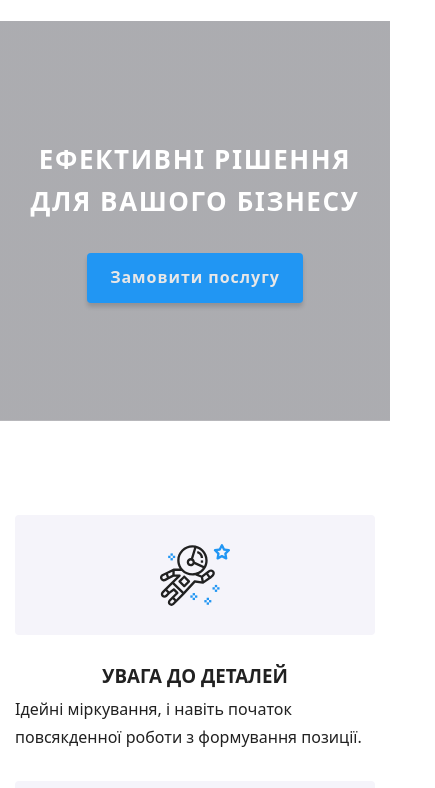
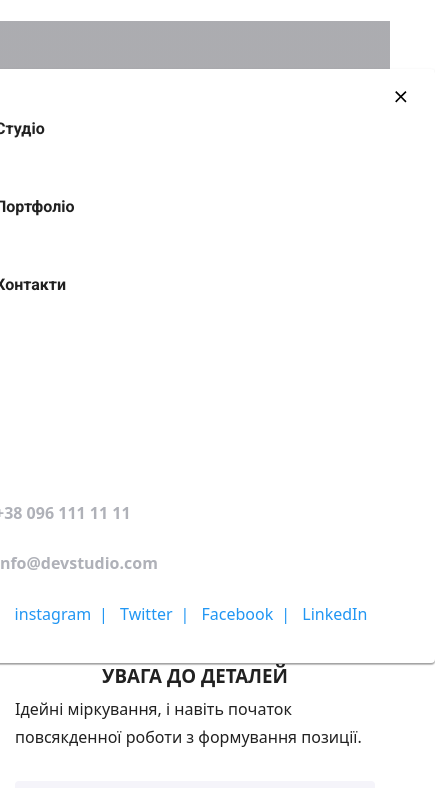
Before and after one commit to LONELY-DUckWolf/web_-_studio, a plain HTML site: page index.html in a window 390 px wide. Both pictures are taken after a click on the button 307 px from the left and 38 px from the top of the page. Shown: the part 56-844 px from the top of the page, 435 px wide, since content can reach past the window. Drawn offline with nearby package versions, Linux system fonts and the light colour scheme.

Commit message:
mobile-modal-screen

```diff
--- a/index.html
+++ b/index.html
@@ -54,21 +54,11 @@
                         </a>
                     </li>
                 </ul>
-                <button class="headermobile__hamburger" type="button">
+                <button class="headermobile__hamburger" data-mobile-open type="button" data-mobile-open>
                     <svg class="header-icon" width="30" height="30">
                         <use href="./image/symbol-defs.svg#icon-burgeriii"></use>
                     </svg>
                 </button>
-            </div>
-            <div class="headermobile__menu is-hidden" data-modal>
-                <button class="headermobile__close" type="button" data-modal-close>Close</button>
-                <ul class="headermobile__list">
-                    <li class="headermobile__item"><a class="headermobile__link" href="./index.html">Студія</a></li>
-                    <li class="headermobile__item"><a class="headermobile__link" href="./portfolio.html">Портфоліо</a></li>
-                    <li class="headermobile__item"><a class="headermobile__link" href="./contact.html">Контакти</a></li>
-                    <li class="headermobile__item"><a class="headermobile__link" href="mailto:info@devstudio.com">info@devstudio.com</a></li>
-                    <li class="headermobile__item"><a class="headermobile__link" href="tel:+380961111111">+38 096 111 11 11</a></li>
-                </ul>
             </div>
         </header>
 
@@ -81,7 +71,7 @@
 
                     <!-- section hero -->
                     <h1 class="hero__title">Ефективні рішення для вашого бізнесу</h1>
-                    <button class="hero__button" data-modal-open type="mit" data-modal-open>
+                    <button class="hero__button" data-modal-open type="button" data-modal-open>
                         Замовити послугу
                     </button>
                 </div>
@@ -487,7 +477,75 @@
                 <button class="modal__button" type="button" data-modal-close>Відправити</button>
             </div>
         </div>
+
+        <div class="backdrop is-hidden" data-mobile>
+            <div class="mobile__window">
+                <button class="mobile__button" type="button" data-mobile-close>
+                    <svg class="mobile__icon" width="18" height="18">
+                        <use href="./image/symbol-defs.svg#icon-close-black-18dp-2-1">
+                        </use>
+                    </svg>
+                </button>
+
+                <ul class="mobile__flist">
+                    <li class="mobile__item">
+                        <a href="./index.html" class="mobile__link">
+                            <b class="mobile__text">Студіо</b>
+                        </a>
+                    </li>
+                    <li class="mobile__item">
+                        <a href="./portfolio.html" class="mobile__link">
+                            <b class="mobile__text">Портфоліо</b>
+                        </a>
+                    </li>
+                    <li class="mobile__item">
+                        <a href="./contact.html" class="mobile__link">
+                            <b class="mobile__text">Контакти</b>
+                        </a>
+                    </li>
+                </ul>
+
+                <ul class="mobile__slist">
+                    <li class="mobile__contact">
+                        <a class="mobile__link" href="tel:+380961111111">
+                            <p class="mobile__info"><b class="mobile__phone">+38 096 111 11 11</b></p>
+                        </a>
+                    </li>
+                   <li class="mobile__contact">
+                        <a class="mobile__link" href="mailto:info@devstudio.com">
+                            <p class="mobile__info"><b class="mobile__email">info@devstudio.com</b></p>
+                        </a>
+                    </li>
+
+                </ul>
+
+                <ul class="mobile__sots">
+                    <li class="mobile__cites">
+                        <a href="#" class="mobile__link">
+                            <p class="mobile__textss">instagram</p>
+                        </a>
+                    </li>
+                    <li class="mobile__cites">
+                        <a href="#" class="mobile__link">
+                            <p class="mobile__texts">Twitter</p>
+                        </a>
+                    </li>
+                    <li class="mobile__cites">
+                        <a href="#" class="mobile__link">
+                            <p class="mobile__texts">Facebook</p>
+                        </a>
+                    </li>
+                    <li class="mobile__cites">
+                        <a href="#" class="mobile__link">
+                            <p class="mobile__texts">LinkedIn</p>
+                        </a>
+                    </li>
+                </ul>
+            </div>
+        </div>
+
         <script src="./js/modal.js"></script>
+        <script src="./js/mobile.js"></script>
     </body>
 
 </html>
--- /dev/null
+++ b/js/mobile.js
@@ -0,0 +1,15 @@
+(() => {
+  const refs = {
+    openModalBtn: document.querySelector("[data-mobile-open]"),
+    closeModalBtn: document.querySelector("[data-mobile-close]"),
+    modal: document.querySelector("[data-mobile]"),
+  };
+
+  refs.openModalBtn.addEventListener("click", toggleModal);
+  refs.closeModalBtn.addEventListener("click", toggleModal);
+
+  function toggleModal() {
+    refs.modal.classList.toggle("is-hidden");
+    document.body.classList.toggle("no-scroll");
+  }
+})();
--- a/scss/section/_modal.scss
+++ b/scss/section/_modal.scss
@@ -48,11 +48,6 @@ align-items: center; */
 
 }
 
-.is-hidden {
-  opacity: 0;
-  pointer-events: none;
-  visibility: hidden;
-}
 
 .no-scroll {
   overflow: hidden;
@@ -206,3 +201,145 @@ align-items: center; */
 }
 
 }
+
+
+
+
+
+.mobile {
+
+
+  &__window {
+    border-radius: 4px;
+    background: #fff;
+    flex-shrink: 0;
+    box-shadow: 0px 1px 3px 0px rgba(0, 0, 0, 0.12),
+        0px 1px 1px 0px rgba(0, 0, 0, 0.14), 0px 2px 1px 0px rgba(0, 0, 0, 0.2);
+    position: absolute;
+    top: 50%;
+    left: 50%;
+    transform: scale(1) translate(-50%, -50%);
+    transition: transform 250ms cubic-bezier(0.4, 0, 0.2, 1);
+    padding: 40px;
+    padding-top: 10px;
+    width: 480px;
+    height: auto;
+  }
+
+
+.backdrop.is-hidden &__window {
+  transform: translate(0);
+  transform: scale(0);
+
+}
+
+
+.no-scroll {
+  overflow: hidden;
+}
+
+
+  &__button {
+    background-color: #fff;
+    width: 40px;
+    height: 40px;
+    margin-left: 385px;
+    margin-right: 15px;
+
+  }
+
+  &__icon {
+    width: 18.67px;
+    height: 18.67px;
+
+    &:hover {
+      fill: $logo-colour;
+    }
+  }
+
+  &__flist {
+    display: flex;
+    flex-direction: column;
+    text-align: start;
+    color: $text-color;
+    margin-bottom: 151px;
+
+
+  }
+
+
+  &__slist {
+    display: flex;
+    flex-direction: column;
+    text-align: start;
+    color: $text-color;
+
+
+  }
+
+  &__item {
+    margin-bottom: 30px;
+    width: 139px;
+    height: 48px;
+
+
+  }
+
+  &__text {
+    font-family: 'Roboto', sans-serif;
+    color: $text-color;
+
+    &:hover {
+      color: $logo-colour;
+    }
+  }
+
+  &__info {
+    margin-bottom: 32px;
+  }
+
+  &__phone {
+    color: $icon-color;
+    width: 296px;
+    height: 40px;
+
+
+    &:hover {
+      color: $logo-colour;
+    }
+  }
+
+  &__email {
+    color: $icon-color;
+    width: 231px;
+    height: 28px;
+
+    &:hover {
+      color: $logo-colour;
+    }
+  }
+
+
+  &__sots {
+    display: flex;
+    justify-content: center;
+  }
+
+  &__cites {
+    margin-right: 8px;
+  }
+
+  &__texts {
+    color: $logo-colour;
+
+    &::before {
+      content: ' | ';
+      margin-right: 8px;
+    }
+  }
+
+  &__textss {
+    color: $logo-colour;
+  }
+
+}
```
Also changed, not shown: css/main.css, dist/css/main.min.css, 2 other files.
